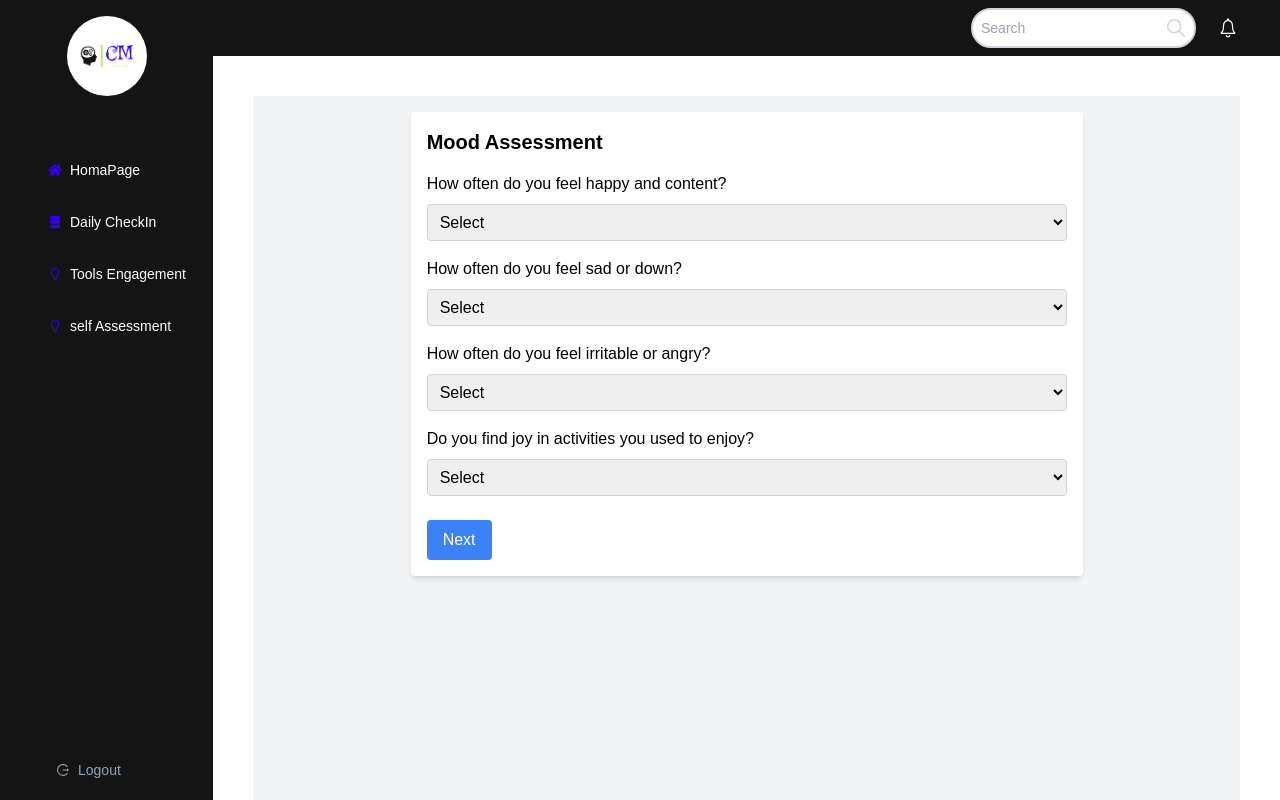
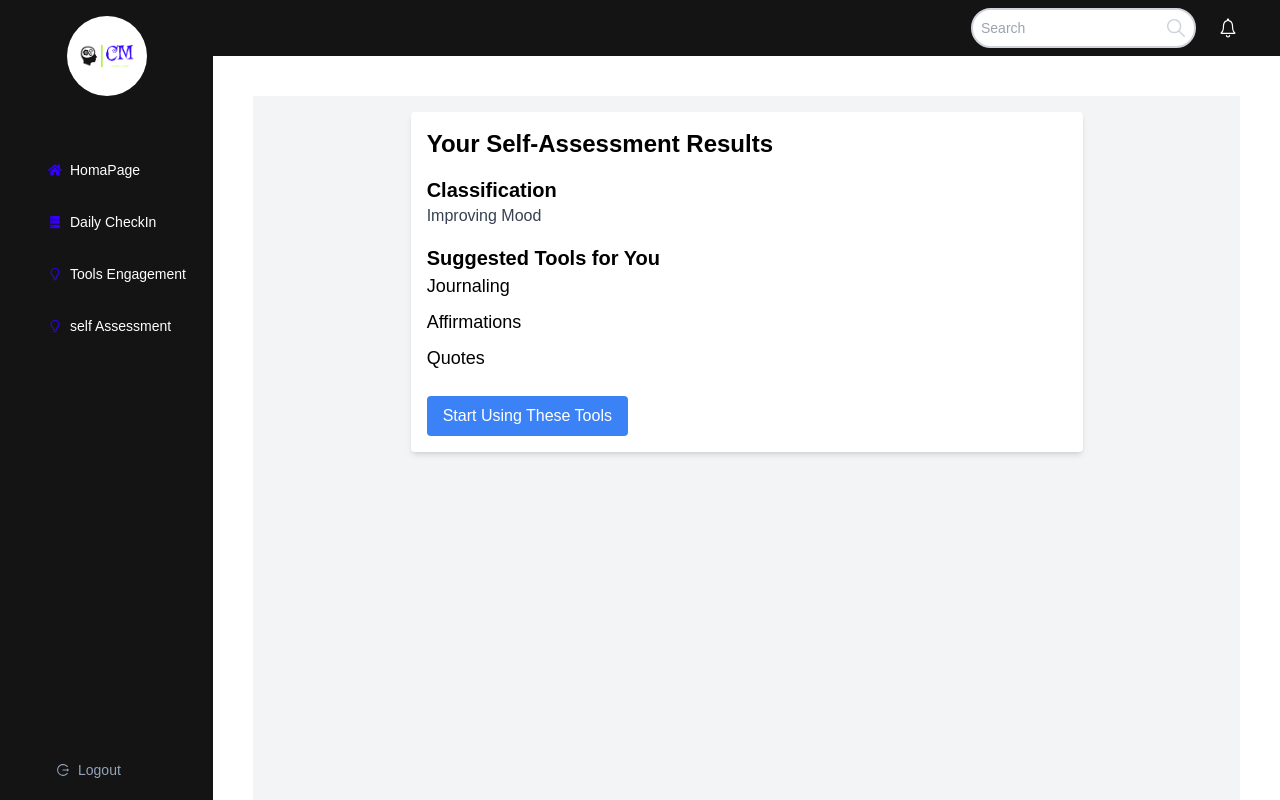
Before and after one commit to francoismavunila/stress_management_web, a Next.js app: page /dashboard/selfEvaluation in a window 1280 px wide. Built offline with nearby package versions, Linux system fonts and the light colour scheme.

Commit message:
added results

```diff
--- a/src/app/dashboard/selfEvaluation/components/SelfAssessmentResults.js
+++ b/src/app/dashboard/selfEvaluation/components/SelfAssessmentResults.js
@@ -1,15 +1,18 @@
-import React from 'react';
+'use client'
+import React,{ useState } from 'react';
 
-const SelfAssessmentResults = ({ responses, classification, suggestedTools }) => {
+const SelfAssessmentResults = () => {
+  const [classification, setClassification] = useState('Improving Mood');
+  const [suggestedTools, setSuggestedTools] = useState(['Journaling', 'Affirmations', 'Quotes']);
   const renderTools = () => {
-    return suggestedTools?.map((tool, index) => (
+    return suggestedTools.map((tool, index) => (
       <div key={index} className="mb-2">
-        <h4 className="text-lg font-semibold">{tool.category}</h4>
-        <ul className="list-disc list-inside">
+        <h4 className="text-lg">{tool}</h4>
+        {/* <ul className="list-disc list-inside">
           {tool.tools.map((t, i) => (
             <li key={i}>{t}</li>
           ))}
-        </ul>
+        </ul> */}
       </div>
     ));
   };
--- a/src/app/dashboard/selfEvaluation/page.js
+++ b/src/app/dashboard/selfEvaluation/page.js
@@ -6,7 +6,7 @@ import SelfAssessmentResults from './components/SelfAssessmentResults';
 
 const App = () => {
     const searchParams = useSearchParams()
-    let res = searchParams.get('res')
+    let res = searchParams.get('res') || "true"
     let resBoolean = res === 'true'
   const [showResults, setShowResults] = useState(resBoolean);
   const [responses, setResponses] = useState(null);
@@ -15,9 +15,9 @@ const App = () => {
 
   const handleSubmitTest = (responses) => {
     setResponses(responses);
-    const classification = classifyUser(responses); // Implement your classification logic
+    const classification = classifyUser(responses);
     setClassification(classification);
-    const tools = getSuggestedTools(classification); // Implement your tool suggestion logic
+    const tools = getSuggestedTools(classification);
     setSuggestedTools(tools);
     setShowResults(true);
   };
@@ -47,9 +47,6 @@ const App = () => {
         <SelfAssessmentTest onSubmit={handleSubmitTest} />
       ) : (
         <SelfAssessmentResults
-          responses={responses}
-          classification={classification}
-          suggestedTools={suggestedTools}
         />
       )}
     </div>
```
